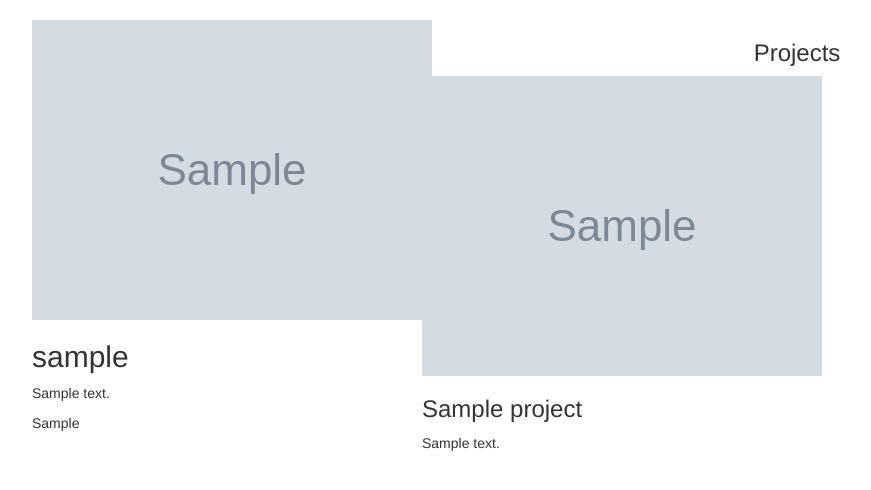
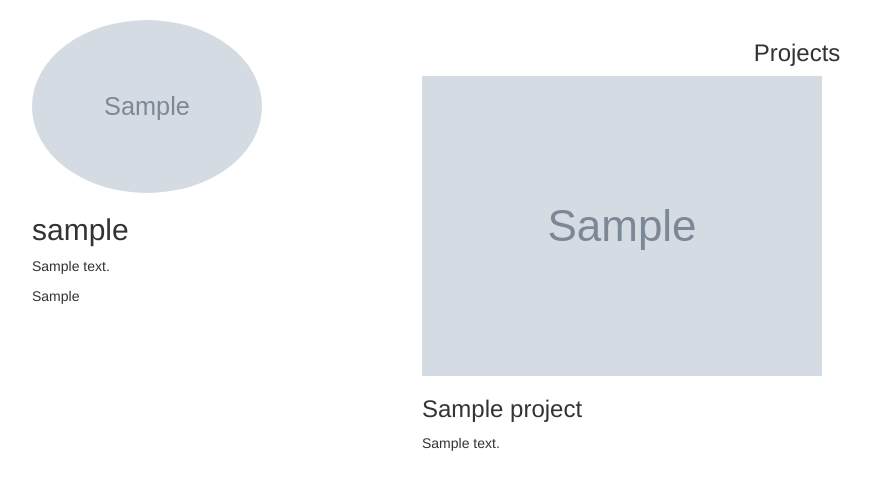
Before and after one commit to Ngina07/RateMe, a Django app: a page that uses rateme/templates/profile.html in a window 1280 px wide. Shown: the part 70-560 px from the top of the page, without its empty margins (38-909 px from the left). Run offline with Django 3.2, Linux system fonts and the light colour scheme; tables that the repository leaves empty hold one stand-in row (values such as "Sample post"); grey boxes marked "Sample" are stand-in pictures; some libraries are stand-ins or nearby versions.

Commit message:
style webpage

```diff
--- a/rateme/templates/profile.html
+++ b/rateme/templates/profile.html
@@ -1,10 +1,11 @@
 {% extends 'base.html' %}
+{% load bootstrap3 %}
 {% block content %}
 <div class="container">
     <div class="row">
         <div class="col-md-4">
-            <div class="card my-4">
-                <img src="{{profile.profile_pic.url}}" alt="PleaseUpdateProfile" class="card-img-top">
+            <div class="card md-4">
+                    <img src="{{profile.profile_pic.url}}" alt="PleaseUpdateProfile" class="circle-img img-circle" style="max-width: 230px">
                 <div class="card-body">
                     <h2 class="card-title">{{profile.user}}</h2>
                     <p>{{profile.bio}}</p>
--- a/rateme/templates/project.html
+++ b/rateme/templates/project.html
@@ -3,7 +3,7 @@
 {% block content %}
 <div class="container">
     <div class="card my-5">
-        <img src="{{project.image.url}}" alt="" class="card-img-top" style="max-width: 800px; max-height: 800px">
+        <img src="{{project.image.url}}" alt="" class="card-img-top" style="max-width: 500px; max-height: 500px">
         <div class="card-body">
             <p class="h1 card-title">{{project.title}}</p>
             <p class="h2 card-subtitle my-2">by <a href="{% url 'profile' project.user.username %}">{{project.user.username}}</a></p>
```
